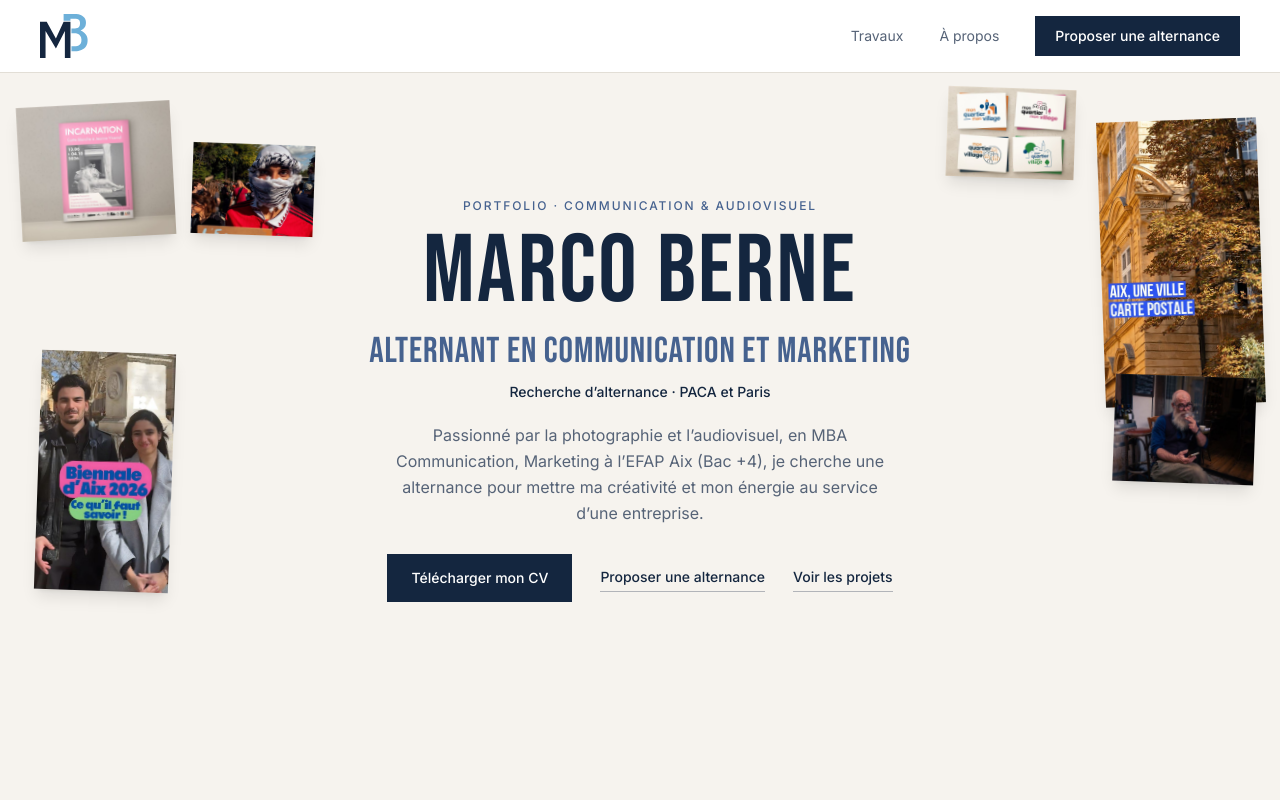
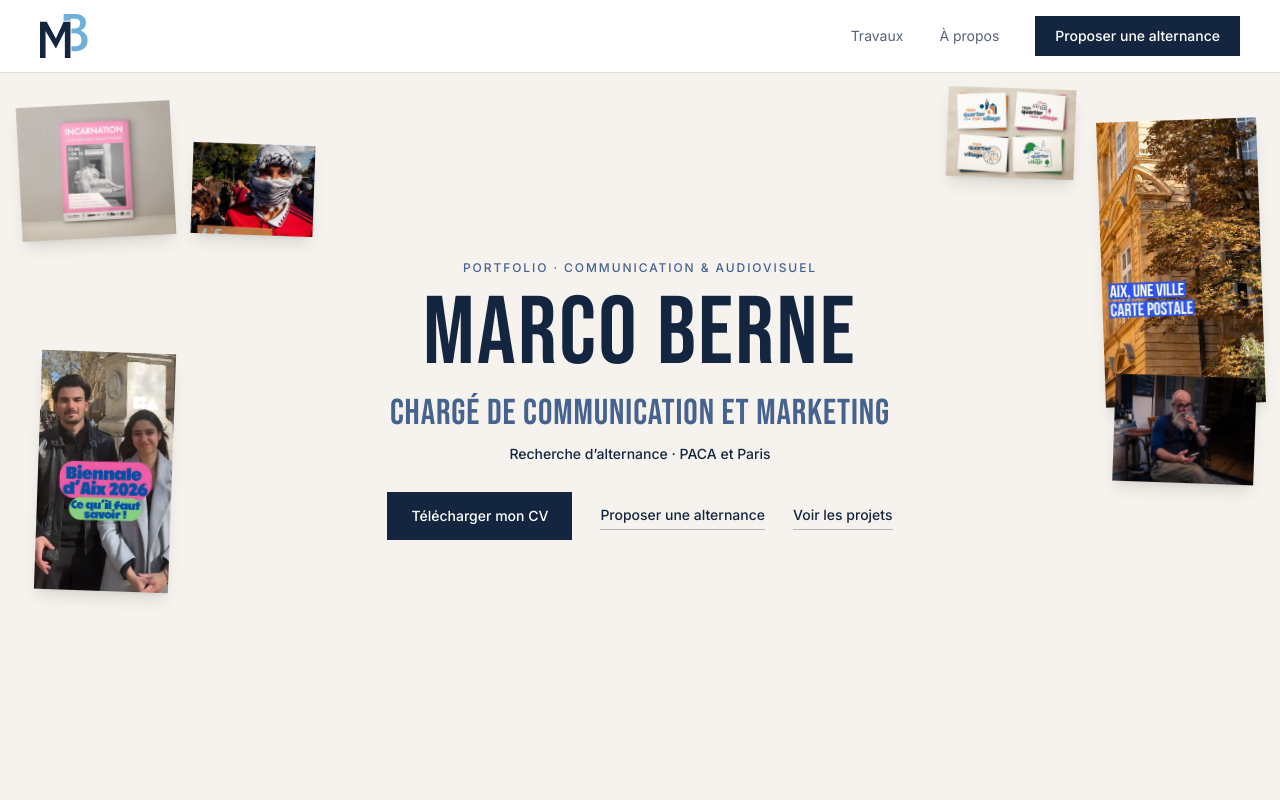
Before and after one commit to marcoberneportfolio/marcoberneportfolio.github.io, a React (Vite) app: page / in a window 1280 px wide. Shown: the top 800 px of the page. Built offline with nearby package versions, Linux system fonts and the light colour scheme.

Commit message:
Épurer l'accueil et passer le titre en chargé de communication et marketing
Co-Authored-By: Claude Opus 5.5 <noreply@anthropic.com>

```diff
--- a/src/components/hero-section.tsx
+++ b/src/components/hero-section.tsx
@@ -130,7 +130,6 @@ export default function HeroSection({ onOpen }: { onOpen: (index: number) => voi
 					<h1 className="mt-4 text-7xl leading-[0.9] sm:text-8xl">{SITE.name}</h1>
 					<p className="mt-3 font-display text-2xl leading-tight tracking-wide text-accent-deep sm:text-3xl md:text-4xl">{COPY.intro.role}</p>
 					<p className="mt-2 text-sm font-medium">{COPY.intro.availability}</p>
-					<p className="mt-5 hidden max-w-lg text-base leading-relaxed text-slate sm:block [@media(max-height:700px)]:hidden">{COPY.intro.text}</p>
 					<div className="pointer-events-auto mt-7 flex flex-wrap items-center justify-center gap-x-7 gap-y-4">
 						<CvLink>{CV.download}</CvLink>
 						<ActionLink to="contact" variant="quiet">
--- a/src/data/content.json
+++ b/src/data/content.json
@@ -83,7 +83,7 @@
 			"availability": "Recherche d’alternance · PACA et Paris",
 			"label": "Portfolio · Communication & audiovisuel",
 			"primaryCta": "Proposer une alternance",
-			"role": "Alternant en communication et marketing",
+			"role": "Chargé de communication et marketing",
 			"secondaryCta": "Voir les projets",
 			"text": "Passionné par la photographie et l’audiovisuel, en MBA Communication, Marketing à l’EFAP Aix (Bac +4), je cherche une alternance pour mettre ma créativité et mon énergie au service d’une entreprise."
 		},
```
